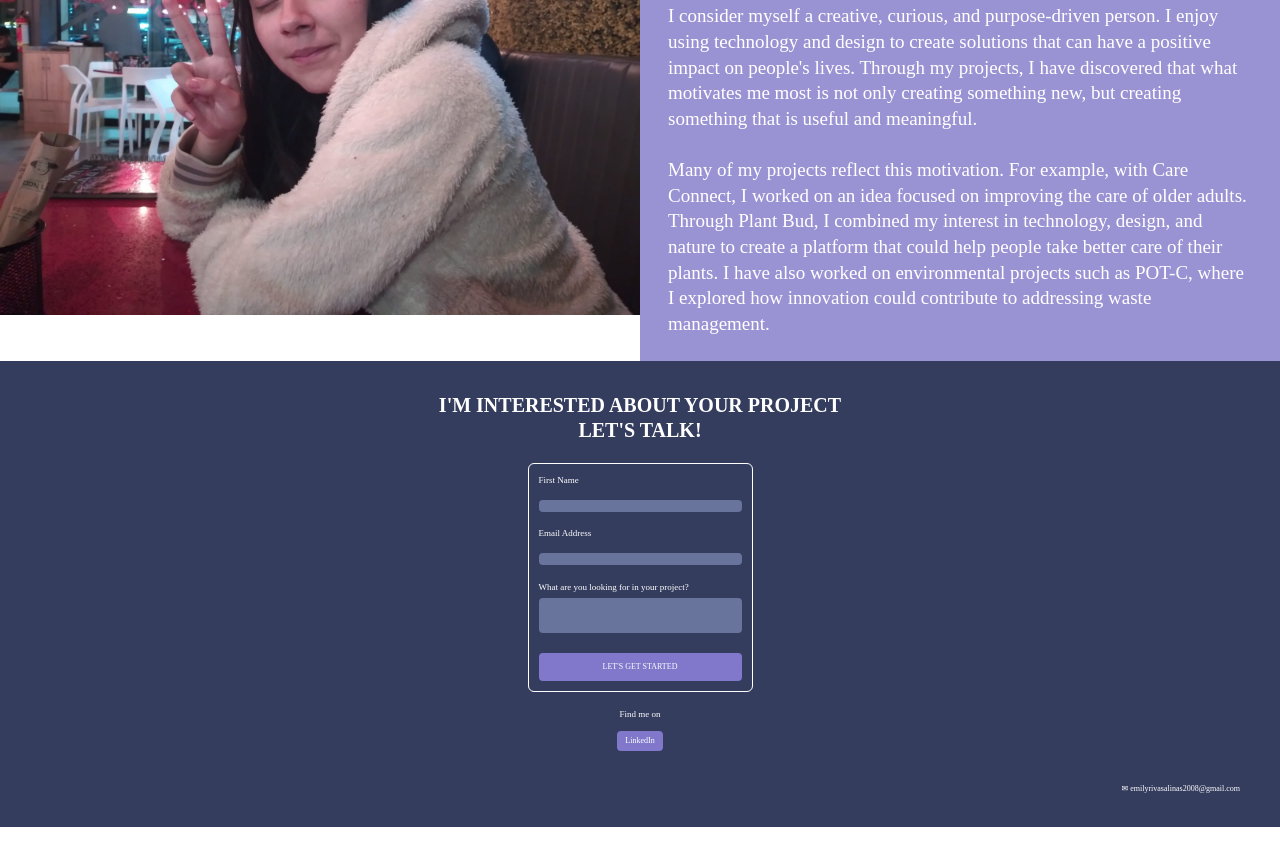
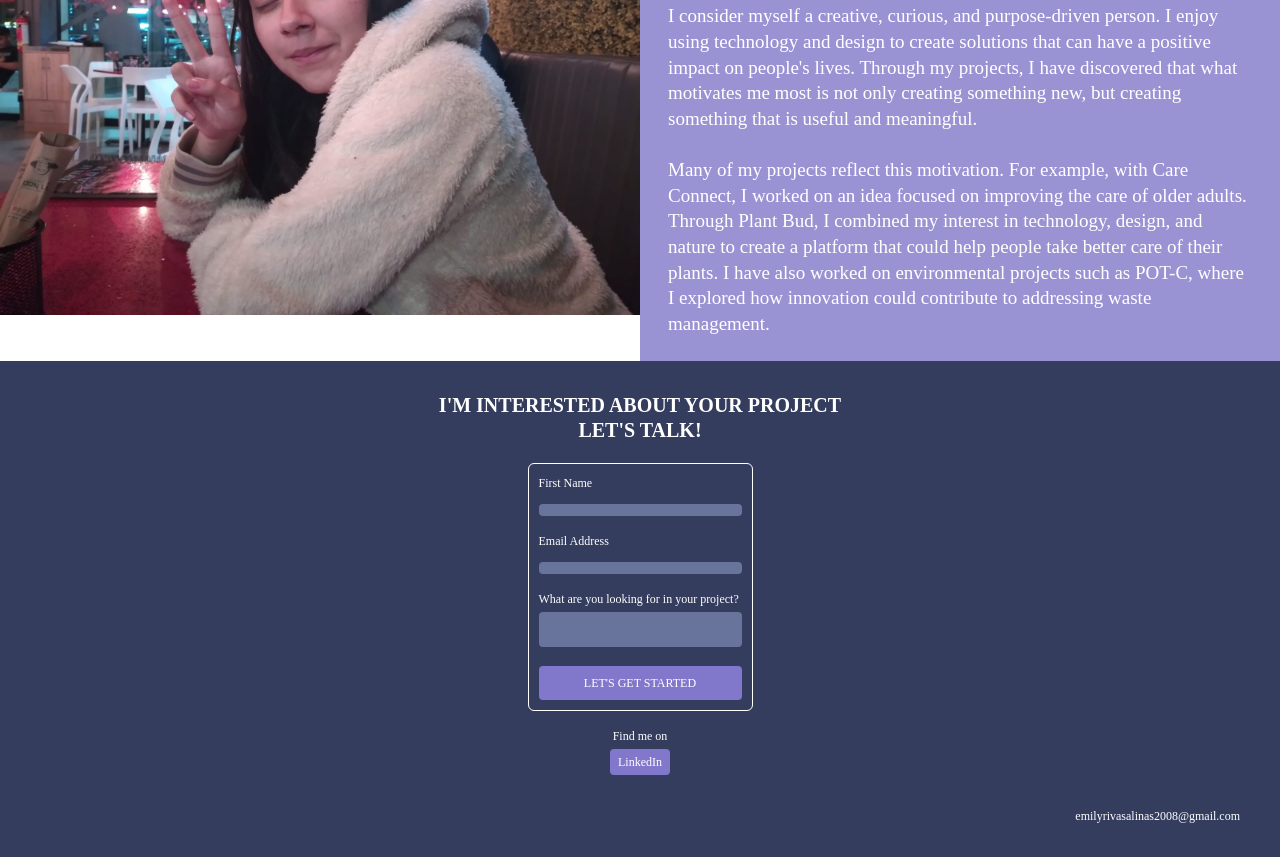
Before and after one commit to 3m1ly67/portafolio2026, a plain HTML site: page index.html in a window 1280 px wide. Shown: the part 857-1714 px from the top of the page. Before the commit the page ends 1684 px from the top, so only its background shows below. Drawn offline with nearby package versions, Linux system fonts and the light colour scheme; a web font is replaced by a local one.

Commit message:
7th change
Deleted some extra details that were unnecessary

```diff
--- a/index.html
+++ b/index.html
@@ -16,7 +16,7 @@
     <nav class="flex items-center justify-between px-8 py-6">
 
         <div>
-            <!-- LOGO -->
+
         </div>
 
         <div class="flex items-center gap-6">
@@ -42,10 +42,6 @@
 
     </section>
 
-
-
-
-    <!-- PROYECTOS -->
     <section id="projects" class="px-8 py-16">
         <h2 class="text-2xl font-bold mb-8"> PROJECTS </h2>
         <div class="grid grid-cols-1 md:grid-cols-3 gap-6">
@@ -154,7 +150,6 @@
 
     <footer id="contact" class="bg-[#343D5E] text-white px-6 py-8 md:px-10">
 
-    <!-- Título -->
     <div class="text-center mb-5">
         <h3 class="text-lg md:text-xl font-bold leading-tight">
             I'M INTERESTED ABOUT YOUR PROJECT
@@ -165,13 +160,10 @@
         </h3>
     </div>
 
-
-    <!-- Formulario -->
     <form class="w-full max-w-[225px] mx-auto border border-white rounded-md p-2.5">
 
-        <!-- Nombre -->
         <div class="mb-3">
-            <label for="name" class="block text-[9px] mb-1">
+            <label for="name" class="block text-[12px] mb-1">
                 First Name
             </label>
 
@@ -183,10 +175,8 @@
             >
         </div>
 
-
-        <!-- Email -->
         <div class="mb-3">
-            <label for="email" class="block text-[9px] mb-1">
+            <label for="email" class="block text-[12px] mb-1">
                 Email Address
             </label>
 
@@ -198,10 +188,8 @@
             >
         </div>
 
-
-        <!-- Proyecto -->
         <div class="mb-3">
-            <label for="project" class="block text-[9px] mb-1">
+            <label for="project" class="block text-[12px] mb-1">
                 What are you looking for in your project?
             </label>
 
@@ -213,40 +201,34 @@
             ></textarea>
         </div>
 
-
-        <!-- Botón -->
         <button
             type="submit"
-            class="w-full bg-[#8178CC] hover:bg-[#756BC0] text-white text-[8px] py-2 rounded-sm transition"
+            class="w-full bg-[#8178CC] hover:bg-[#756BC0] text-white text-[12px] py-2 rounded-sm transition"
         >
             LET'S GET STARTED
         </button>
 
     </form>
 
-
-    <!-- LinkedIn -->
     <div class="text-center mt-4">
-        <p class="text-[9px] mb-1">
+        <p class="text-[12px] mb-1">
             Find me on
         </p>
 
         <a
             href="#"
-            class="inline-block bg-[#8178CC] text-white text-[8px] px-2 py-1 rounded-sm"
+            class="inline-block bg-[#8178CC] text-white text-[12px] px-2 py-1 rounded-sm"
         >
             LinkedIn
         </a>
     </div>
 
-
-    <!-- Email inferior -->
     <div class="flex justify-end mt-8">
         <a
             href="mailto:emilyrivasalinas2008@gmail.com"
-            class="text-[8px] hover:underline"
+            class="text-[12px] hover:underline"
         >
-            ✉ emilyrivasalinas2008@gmail.com
+            emilyrivasalinas2008@gmail.com
         </a>
     </div>
 
```
Also changed, not shown: plant-bud.html (+5 -5 lines).
